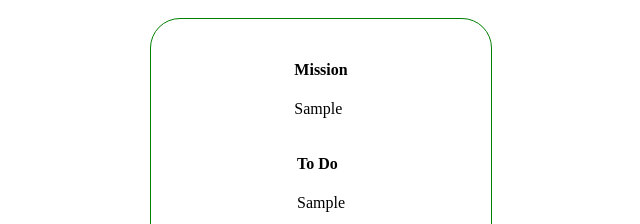
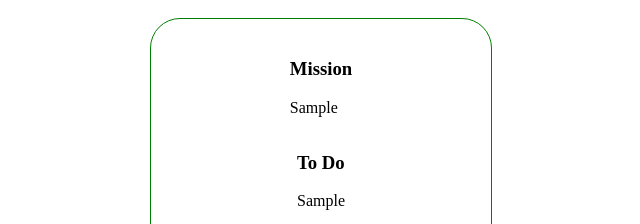
Before and after one commit to sezereftal/ToDoListReactComponents, a React (Vite) app: page / in a window 1280 px wide. Both pictures are taken after typing "Sample", "Sample" into the empty fields and a click on the button "CREATE". Shown: the part 312-536 px from the top of the page, without its empty margins (319-959 px from the left). Built offline with nearby package versions, Linux system fonts and the light colour scheme.

Commit message:
DeleteBtnActive

```diff
--- a/src/App.jsx
+++ b/src/App.jsx
@@ -9,17 +9,25 @@ function App() {
     const createdTask = [
       ...tasks,
       {
-        id: Math.round(Math.random * 999999),
+        id: Math.round(Math.random() * 999999),
         title,
         addTask,
       },
     ];
     setTasks(createdTask);
   };
+
+  const handleOnDelete = (id) => {
+    const afterDeletingTask = tasks.filter((task) => {
+      return task.id !== id;
+    });
+    setTasks(afterDeletingTask);
+  };
+
   return (
     <div className="App">
       <TaskCreate onCreate={createTask} />
-      <TaskList tasks={tasks} />
+      <TaskList tasks={tasks} deleteBtnClick={handleOnDelete} />
     </div>
   );
 }
--- a/src/components/TaskList.jsx
+++ b/src/components/TaskList.jsx
@@ -1,11 +1,13 @@
 import React from "react";
 import TaskShow from "./TaskShow";
 
-function TaskList({ tasks }) {
+function TaskList({ tasks, deleteBtnClick }) {
   return (
     <div className="task-list">
       {tasks.map((task, index) => {
-        return <TaskShow key={index} task={task} />;
+        return (
+          <TaskShow key={index} task={task} deleteBtnClick={deleteBtnClick} />
+        );
       })}
     </div>
   );
--- a/src/components/TaskShow.jsx
+++ b/src/components/TaskShow.jsx
@@ -3,19 +3,28 @@ import Button from "@mui/material/Button";
 import DeleteIcon from "@mui/icons-material/Delete";
 import EditIcon from "@mui/icons-material/Edit";
 
-function TaskShow({ task }) {
+function TaskShow({ task, deleteBtnClick }) {
+  const handleDeleteBtn = () => {
+    console.log(task.id);
+    deleteBtnClick(task.id);
+  };
   return (
     <div className="task-show">
       <div>
-        <h4>Mission</h4>
+        <h3>Mission</h3>
         <p>{task.title}</p>
       </div>
       <div>
-        <h4>To Do</h4>
+        <h3>To Do</h3>
         <p>{task.addTask}</p>
       </div>
       <div className="create-btn-group">
-        <Button variant="contained" startIcon={<DeleteIcon />} color="error">
+        <Button
+          variant="contained"
+          startIcon={<DeleteIcon />}
+          color="error"
+          onClick={handleDeleteBtn}
+        >
           Delete
         </Button>
         <Button variant="contained" startIcon={<EditIcon />} color="info">
```
